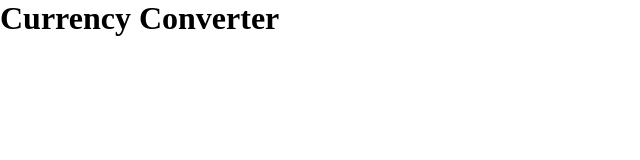
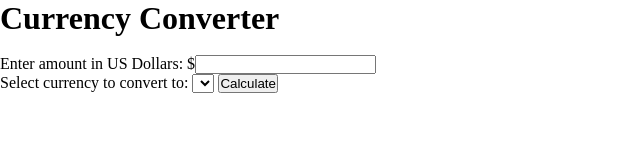
Before and after one commit to Momentum-Team-10/build-a-currency-converter-djyasin, a plain HTML site: page index.html in a window 1280 px wide. Shown: the whole page, without its empty margins (0-640 px from the left). Drawn offline with Linux system fonts and the light colour scheme.

Commit message:
Got basic outlay

```diff
--- a/index.html
+++ b/index.html
@@ -8,8 +8,9 @@
   <script src="script.js" async></script>
   <title>Currency Converter</title>
 </head>
+<header> <h1>Currency Converter</h1></header>
+<br>
 <body>
-  <h1>Currency Converter</h1>
-
+  <div id="root"></div>
 </body>
 </html>
--- a/script.js
+++ b/script.js
@@ -33,6 +33,13 @@ const currencies = [
   'KRW',
   'MYR'
 ]
-const root = document.getElementById("root");
-const container = document.createElement("div");
-root.appendChild(container);
+root.innerHTML = `
+<p> Enter amount in US Dollars: $<input id='usd' type='text'></p>
+<p>Select currency to convert to: <select name='currency-converters' id='currency-converters'>
+</select>
+<button id='calculate'>Calculate</button>
+`;
+
+let selectConverter = document.getElementById('currency-converters');
+let baseLabel = document.getElementById('usd');
+let button = document.getElementById('calculate');
```
Also changed, not shown: codehold.js (added).
